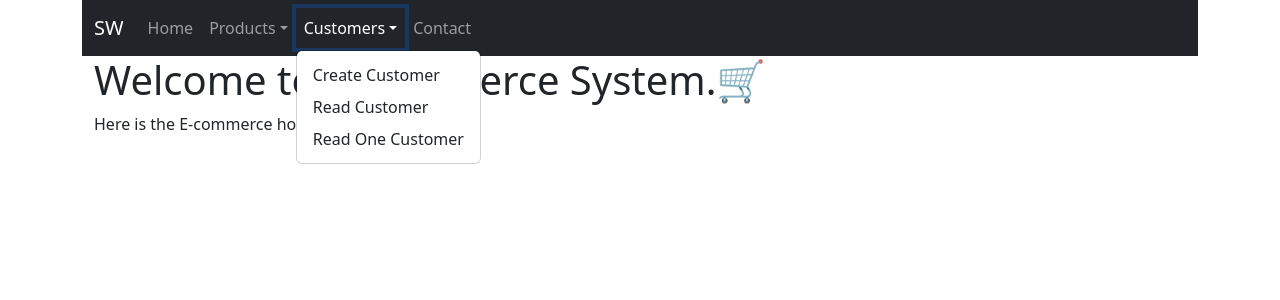
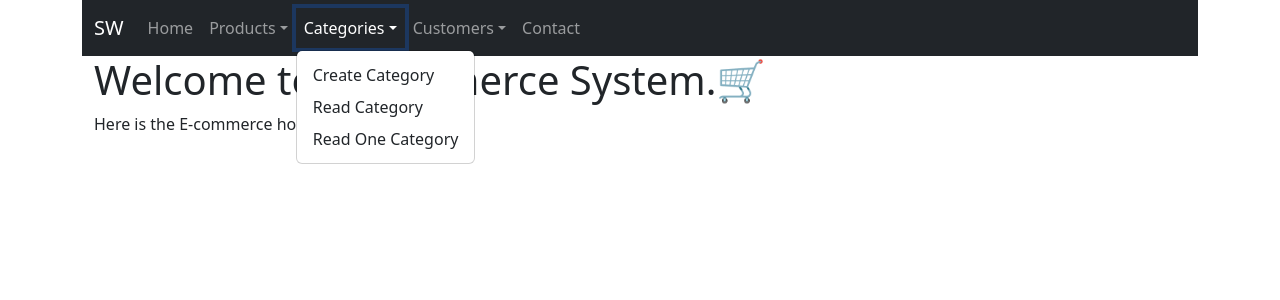
Before and after one commit to Kangshuwen1568/Web_Application_Development, a PHP site: page /index.php in a window 1280 px wide, after a click on "Categories". Shown: the top 300 px of the page. Run offline with PHP 8.4, Linux system fonts and the light colour scheme.

Commit message:
add category

```diff
--- a/project/navbar.php
+++ b/project/navbar.php
@@ -20,6 +20,16 @@
                     </ul>
                 </li>
 
+                <li class="nav-item dropdown">
+                    <a class="nav-link dropdown-toggle" href="#" role="button" data-bs-toggle="dropdown">Categories</a>
+
+                    <ul class="dropdown-menu">
+                        <li> <a class="dropdown-item" href="category_create.php">Create Category</a></li>
+                        <li> <a class="dropdown-item" href="category_read.php">Read Category</a></li>
+                        <li> <a class="dropdown-item" href="category_read_one.php">Read One Category</a></li>
+                    </ul>
+                </li>
+
                 <li class="nav-item  dropdown">
                     <a class="nav-link dropdown-toggle" href="#" role="button" data-bs-toggle="dropdown">Customers</a>
 
```
